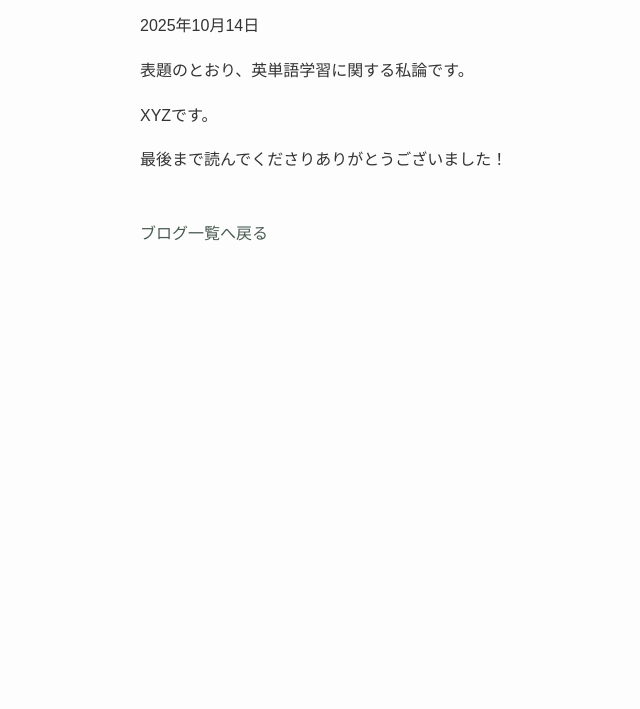
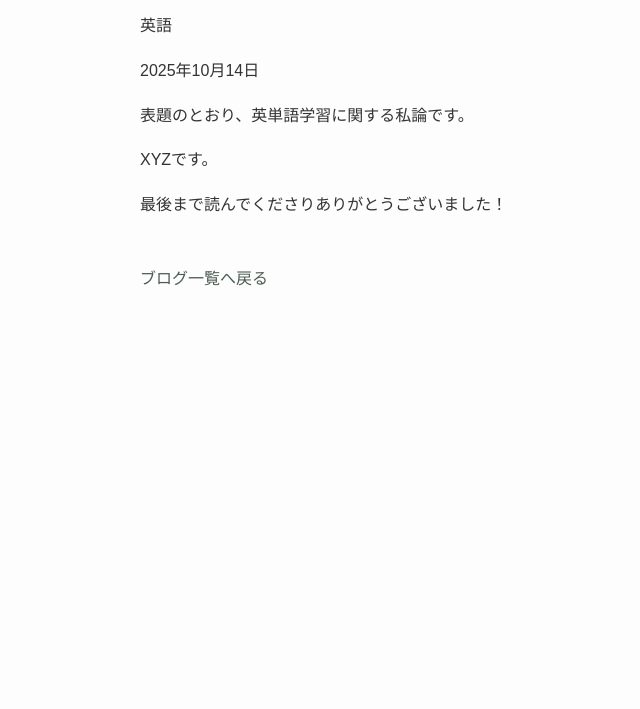
Before and after one commit to kodyork/kodyork.github.io, a plain HTML site: page post2.html in a window 1280 px wide. Shown: the part 91-800 px from the top of the page, without its empty margins (100-740 px from the left). Drawn offline with Linux system fonts and the light colour scheme.

Commit message:
Update post2.html

```diff
--- a/post2.html
+++ b/post2.html
@@ -16,6 +16,7 @@
   <main class="post">
     <article>
       <h1>英単語学習私論</h1>
+      <div class="post-category">英語</div>
       <p class="post-date">2025年10月14日</p>
       <p>
         表題のとおり、英単語学習に関する私論です。
```
